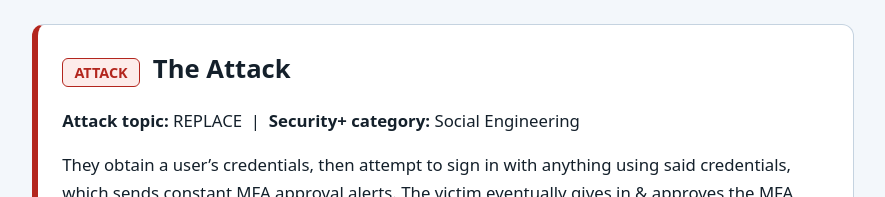
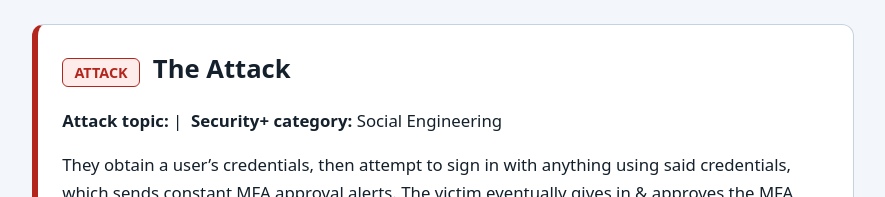
Before and after one commit to requiem-555/.github.io, a plain HTML site: page index.html in a window 1280 px wide. Shown: the part 1938-2135 px from the top of the page, without its empty margins (197-1082 px from the left). Drawn offline with Linux system fonts and the light colour scheme.

Commit message:
Fix formatting of attack topic paragraph

```diff
--- a/index.html
+++ b/index.html
@@ -165,7 +165,7 @@
 
   <section class="card attack-card" id="attack">
     <h2><span class="tag attack">ATTACK</span> The Attack</h2>
-    <p><strong>Attack topic:</strong> REPLACE &nbsp;|&nbsp; <strong>Security+ category:</strong> Social Engineering</p>
+    <p><strong>Attack topic:</strong>&nbsp;|&nbsp; <strong>Security+ category:</strong> Social Engineering</p>
     <p>They obtain a user’s credentials, then attempt to sign in with anything using said credentials, which sends constant MFA approval alerts. The victim eventually gives in & approves the MFA alerts, giving them access to their account
 
 </p>
```
